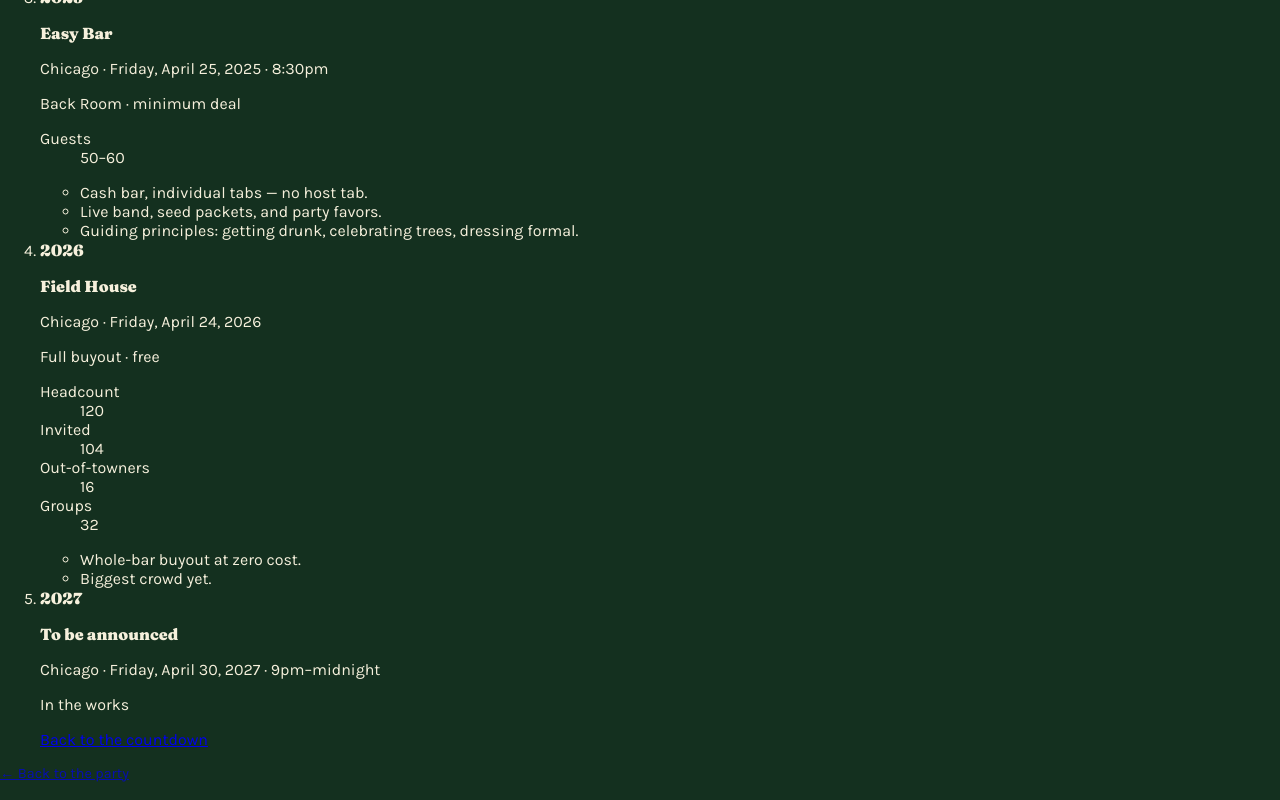
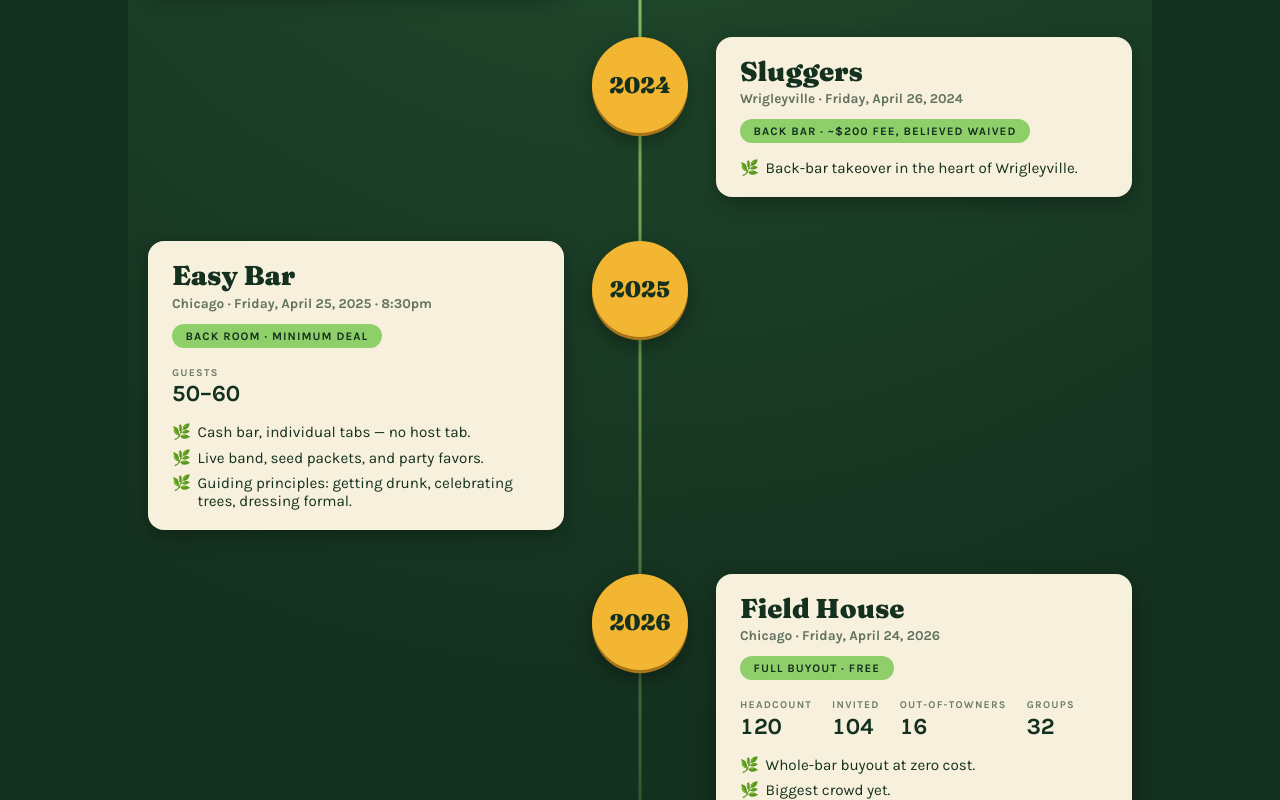
Before and after one commit to adboudos/arbor-day-web, a Next.js app: page /history in a window 1280 px wide. Shown: the part 420-1220 px from the top of the page. Built offline with nearby package versions, Linux system fonts and the light colour scheme.

Commit message:
Add /history timeline styles

```diff
--- a/src/app/globals.css
+++ b/src/app/globals.css
@@ -30,3 +30,41 @@
 }
 @keyframes fall{to{transform:translateY(110vh) rotate(360deg) translateX(40px)}}
 @keyframes sway{50%{transform:rotate(3deg)}}
+
+/* ---- /history timeline (rendered from src/data/history.ts) ---- */
+.history{max-width:64rem;margin:0 auto;padding:4rem 1.25rem 3rem;display:flex;flex-direction:column;align-items:center;text-align:center;gap:.9rem;background:radial-gradient(circle at 50% 0%,#24502f 0,var(--forest) 70%);min-height:100vh}
+.history h1{font-size:clamp(2.6rem,9vw,4.5rem);color:var(--cream)}
+.timeline{list-style:none;margin:2.5rem 0 1rem;padding:0;width:100%;position:relative;display:flex;flex-direction:column;gap:2.75rem}
+.timeline::before{content:"";position:absolute;top:.5rem;bottom:.5rem;left:50%;width:3px;transform:translateX(-50%);border-radius:2px;background:linear-gradient(var(--leaf),rgba(143,207,106,.08))}
+.stop{position:relative;display:grid;grid-template-columns:1fr 6rem 1fr;align-items:start;width:100%}
+.stop:nth-child(odd) .card{grid-column:1;grid-row:1;margin-right:1.75rem}
+.stop:nth-child(odd) .node{grid-column:2;grid-row:1}
+.stop:nth-child(even) .card{grid-column:3;grid-row:1;margin-left:1.75rem}
+.stop:nth-child(even) .node{grid-column:2;grid-row:1}
+.node{display:flex;justify-content:center}
+.node span{display:flex;align-items:center;justify-content:center;width:6rem;height:6rem;border-radius:50%;background:var(--amber);color:var(--forest);font-size:1.4rem;position:relative;z-index:1;box-shadow:0 .2rem 0 #a8741a,0 .5rem 1.25rem rgba(0,0,0,.35)}
+.card{background:var(--cream);color:var(--forest);border-radius:1rem;padding:1.25rem 1.5rem;box-shadow:0 .35rem 1.25rem rgba(0,0,0,.3);text-align:left}
+.card .venue{margin:0;font-size:1.7rem;line-height:1.1}
+.card .where{margin:.3rem 0 0;font-size:.85rem;font-weight:700;opacity:.65}
+.card .deal{display:inline-block;margin:.8rem 0 0;padding:.32rem .85rem;border-radius:999px;background:var(--leaf);color:var(--forest);font-size:.72rem;font-weight:700;text-transform:uppercase;letter-spacing:.09em}
+.card .stats{margin:1.1rem 0 0;padding:0;display:flex;gap:1.25rem;flex-wrap:wrap}
+.card .stats div{display:flex;flex-direction:column;gap:.1rem}
+.card .stats dt{font-size:.65rem;text-transform:uppercase;letter-spacing:.12em;font-weight:700;opacity:.6}
+.card .stats dd{margin:0;font-size:1.45rem;font-weight:900;font-variant-numeric:tabular-nums}
+.card .highlights{margin:1rem 0 0;padding:0;list-style:none;display:grid;gap:.45rem;font-size:.95rem}
+.card .highlights li{padding-left:1.6rem;position:relative}
+.card .highlights li::before{content:"🌿";position:absolute;left:0}
+.card .tocontinue{margin:1rem 0 0;font-weight:700}
+.card .tocontinue a{color:var(--forest)}
+.stop.upcoming .card{background:transparent;border:2px dashed var(--amber);color:var(--cream);box-shadow:none}
+.stop.upcoming .card .deal{background:var(--amber);color:var(--forest)}
+.stop.upcoming .card .tocontinue a{color:var(--amber)}
+.history-footer{margin-top:1.5rem;font-size:.95rem}
+.history-footer a{color:var(--leaf);font-weight:700}
+@media (max-width:46rem){
+  .timeline::before{left:1.5rem;transform:none}
+  .stop{grid-template-columns:3rem 1fr}
+  .stop .node{grid-column:1;grid-row:1}
+  .stop .card{grid-column:2;grid-row:1;margin:0 0 0 1.25rem}
+  .node span{width:3rem;height:3rem;font-size:.78rem}
+}
```
